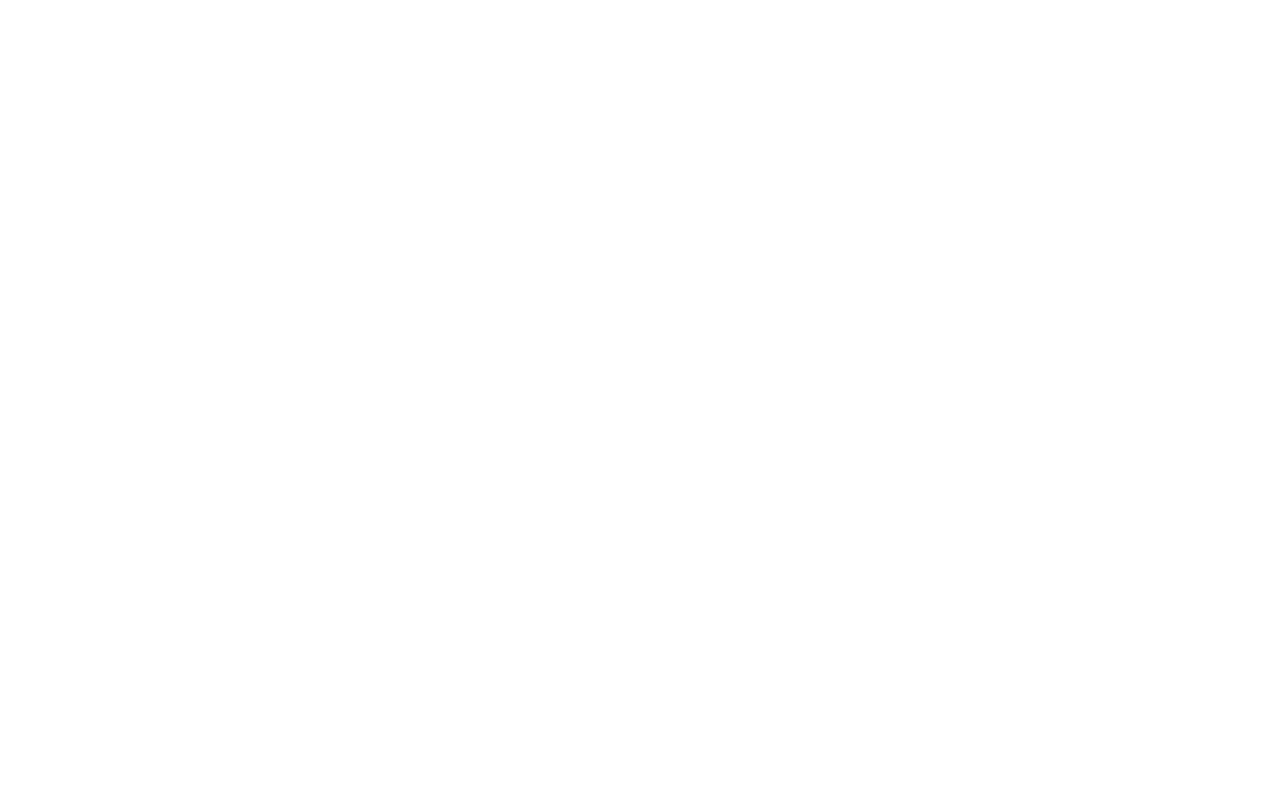
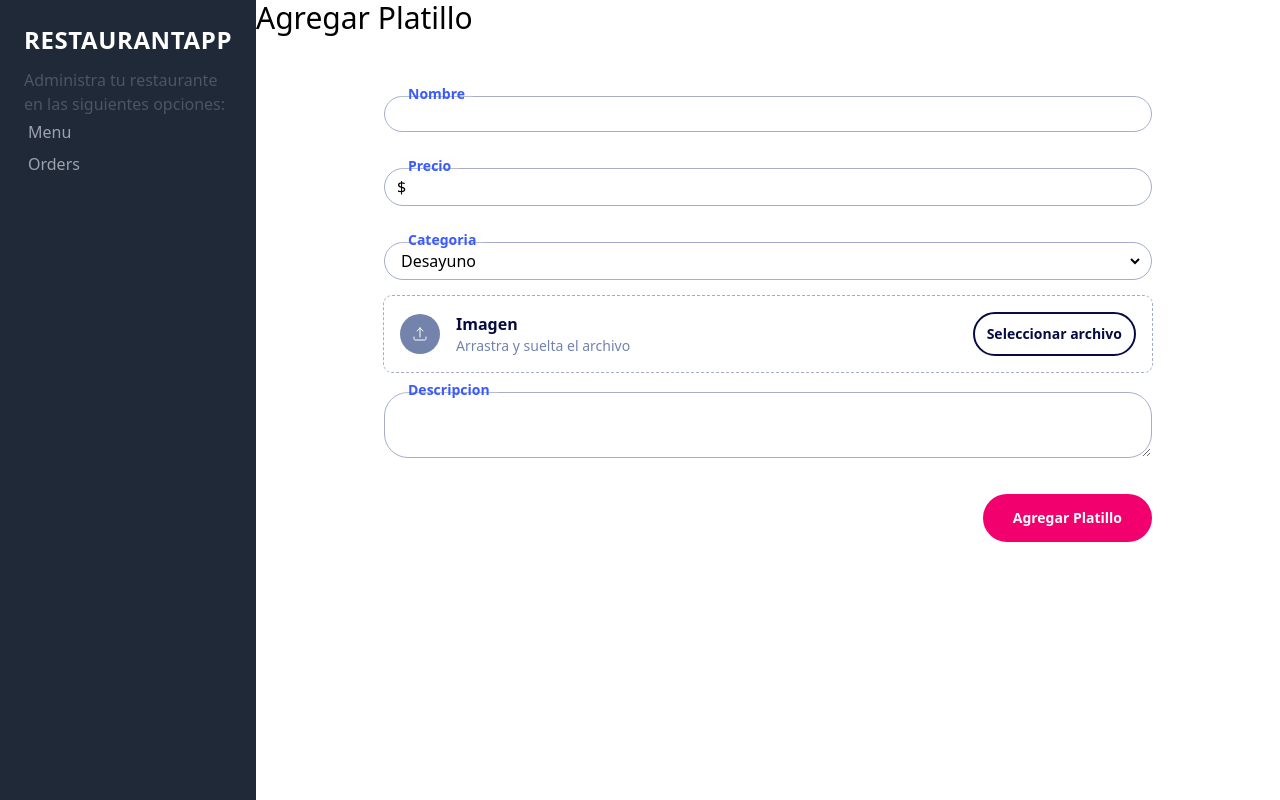
Before and after one commit to sergeavila7/restaurant-web, a React (Vite) app: page /new-dish in a window 1280 px wide. Before the commit this address had no page. Built offline with nearby package versions, Linux system fonts and the light colour scheme.

Commit message:
feat: add componentes page

```diff
--- a/src/App.tsx
+++ b/src/App.tsx
@@ -1,16 +1,20 @@
-import { Routes, Route } from 'react-router'
-import { Menu, NewDish, Orders } from './components/index'
+import { Routes, Route } from "react-router";
+import { Menu, NewDish, Orders } from "./components/pages/index";
+import { SideBar } from "./components/ui";
+
 function App() {
-
   return (
-    <>
-      <Routes>
-        <Route path="/" element={<Menu />} />
-        <Route path="/" element={<Orders />} />
-        <Route path="/" element={<NewDish />} />
-      </Routes >
-    </>
-  )
+    <div className="md:flex min-h-screen">
+      <SideBar />
+      <div className="md:w-3/5 xl:w-4/5">
+        <Routes>
+          <Route path="/" element={<Menu />} />
+          <Route path="/orders" element={<Orders />} />
+          <Route path="/new-dish" element={<NewDish />} />
+        </Routes>
+      </div>
+    </div>
+  );
 }
 
-export default App
+export default App;
--- a/src/components/index.ts
+++ /dev/null
@@ -1,3 +0,0 @@
-export {Menu} from './pages/Menu'
-export {Orders} from './pages/Orders'
-export {NewDish} from './pages/NewDish'
--- a/src/components/pages/Menu.tsx
+++ b/src/components/pages/Menu.tsx
@@ -1,6 +1,15 @@
+import { Link } from "react-router";
 
 export const Menu = () => {
-    return (
-        <div>Menu</div>
-    )
-}
+  return (
+    <div className="ml-3">
+      <h1 className="text-3xl font-light mb-4">Menu</h1>
+      <Link
+        to="/new-dish"
+        className="bg-blue-800 hover:bg-blue-700 inline-block mb-5 p-2 text-white uppercase font-bold"
+      >
+        Agregar platillo
+      </Link>
+    </div>
+  );
+};
--- a/src/components/pages/NewDish.tsx
+++ b/src/components/pages/NewDish.tsx
@@ -1,6 +1,88 @@
+import { Form, Formik, FormikProps } from "formik";
+import {
+  InputFormik,
+  SelectFormik,
+  TextAreaFormik,
+  UploadFile,
+} from "../ui/index";
+import { Button } from "../ui/Button";
+import { useState } from "react";
 
 export const NewDish = () => {
-    return (
-        <div>NewDish</div>
-    )
-}
+  const [file, setFile] = useState<File>();
+
+  return (
+    <div>
+      <h1 className="text-3xl font-light mb-4">Agregar Platillo</h1>
+      <div className="flex justify-center mt-10">
+        <div className="w-full max-w-3xl ">
+          <Formik
+            initialValues={{
+              dishName: "",
+              description: "",
+            }}
+            onSubmit={(values, actions) => {
+              setTimeout(() => {
+                alert(JSON.stringify(values, null, 2));
+                actions.setSubmitting(false);
+              }, 1000);
+            }}
+          >
+            {(props: FormikProps<any>) => (
+              <Form>
+                <div className="mb-4">
+                  <InputFormik name="name" label="Nombre" type="text" />
+                </div>
+                <div className="mb-4">
+                  <InputFormik
+                    name="price"
+                    label="Precio"
+                    type="number"
+                    prefix="$"
+                  />
+                </div>
+                <div className="absolute right-2"></div>
+                <div className="mb-4">
+                  <SelectFormik
+                    label="Categoria"
+                    name="category"
+                    options={[
+                      { label: "Desayuno", value: "transfer" },
+                      { label: "Comida", value: "check" },
+                      { label: "Cena", value: "cash" },
+                      { label: "Bebida", value: "cash" },
+                      { label: "Postres", value: "cash" },
+                      { label: "Ensaladas", value: "cash" },
+                    ]}
+                  />
+                </div>
+                <UploadFile
+                  label="Imagen"
+                  onFileSelected={(actual) => setFile(actual as File)}
+                  onError={(e) => console.log(e.message)}
+                  isInline
+                />
+                <div className="mb-4">
+                  <TextAreaFormik
+                    label="Descripcion"
+                    name="description"
+                  ></TextAreaFormik>
+                </div>
+                <div className="flex justify-end">
+                  <Button
+                    className="mt-5"
+                    type="submit"
+                    variant="fill"
+                    color="magenta"
+                  >
+                    Agregar Platillo
+                  </Button>
+                </div>
+              </Form>
+            )}
+          </Formik>
+        </div>
+      </div>
+    </div>
+  );
+};
--- /dev/null
+++ b/src/components/pages/index.ts
@@ -0,0 +1,3 @@
+export {Menu} from './Menu'
+export {Orders} from './Orders'
+export {NewDish} from './NewDish'
```
